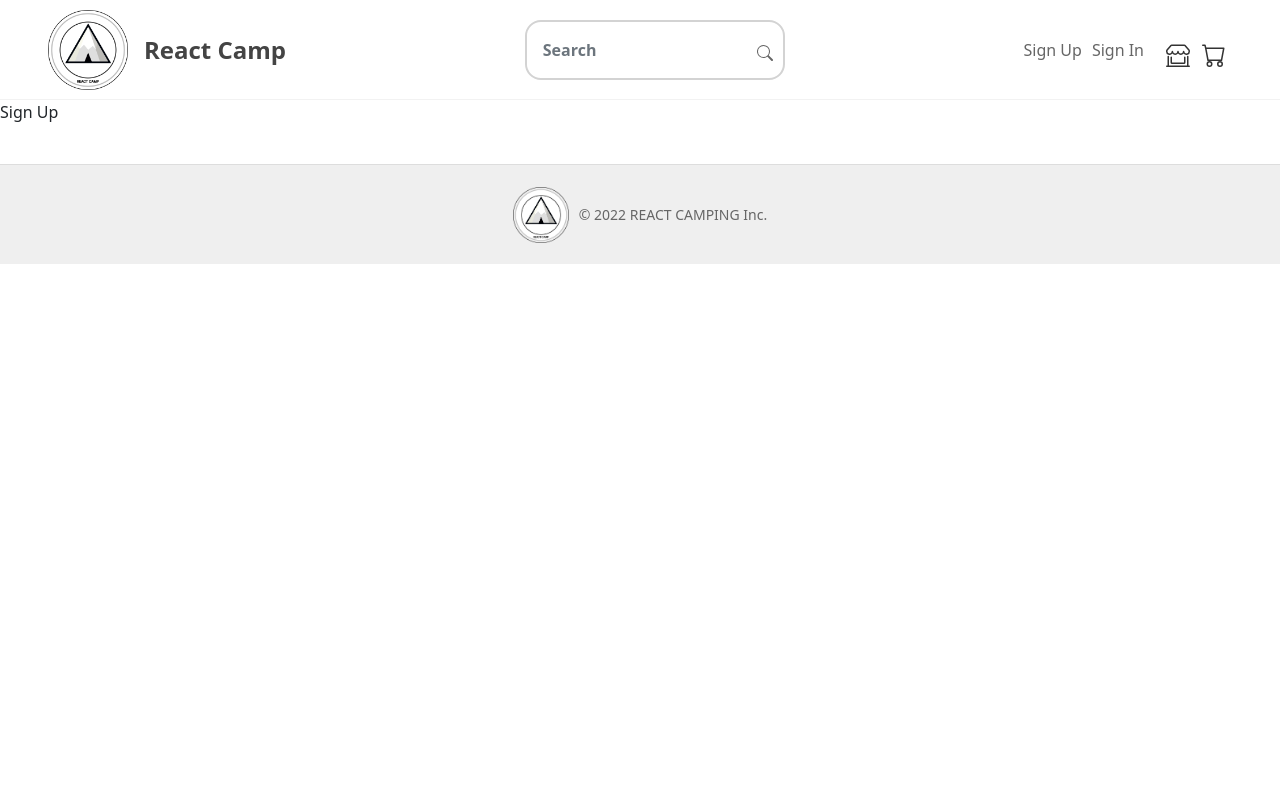
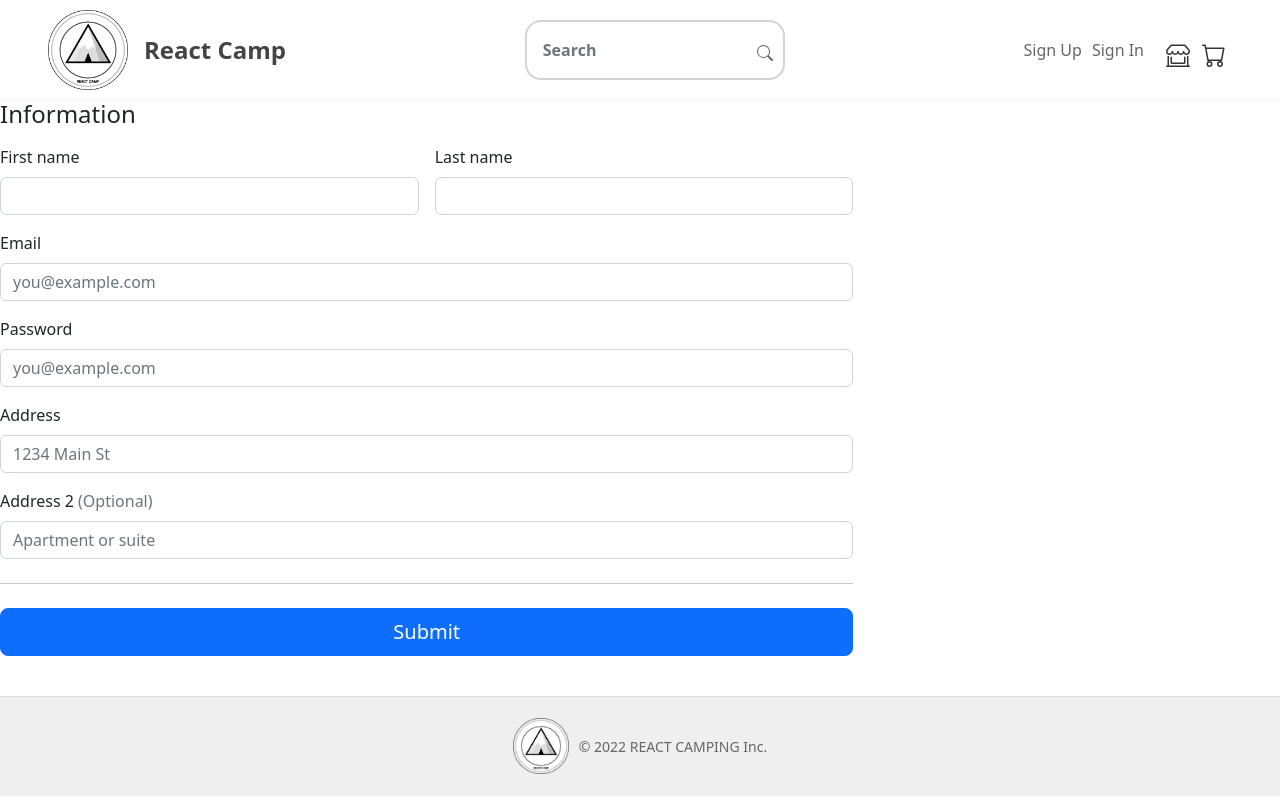
Before and after one commit to Lazade/react-camp, a React (Create React App) app: page /signin in a window 1280 px wide. Built offline with nearby package versions, Linux system fonts and the light colour scheme.

Commit message:
added Button component, sign in, sign up page

```diff
--- /dev/null
+++ b/src/components/button/button.scss
@@ -0,0 +1,64 @@
+.bttn-stretch {
+  width: 100%;
+  margin: 0;
+  border-width: 0;
+  border-color: transparent;
+  background: transparent;
+  font-weight: 400;
+  cursor: pointer;
+  position: relative;
+  font-size: 20px;
+  font-family: inherit;
+  padding: 5px 12px;
+  overflow: hidden;
+  border-width: 0;
+  border-radius: 0;
+  background: transparent;
+  color: black;
+  letter-spacing: 0;
+  -webkit-transition: all 0.2s cubic-bezier(0.02, 0.01, 0.47, 1);
+  transition: all 0.2s cubic-bezier(0.02, 0.01, 0.47, 1);
+}
+.bttn-stretch:after,
+.bttn-stretch:before {
+  position: absolute;
+  left: 0;
+  width: 100%;
+  height: 1px;
+  background: currentColor;
+  content: "";
+  opacity: 0.65;
+  -webkit-transition: all 0.2s cubic-bezier(0.02, 0.01, 0.47, 1);
+  transition: all 0.2s cubic-bezier(0.02, 0.01, 0.47, 1);
+  -webkit-transform: scaleX(0);
+  transform: scaleX(0);
+}
+.bttn-stretch:after {
+  top: 0;
+}
+.bttn-stretch:before {
+  bottom: 0;
+}
+.bttn-stretch:hover,
+.bttn-stretch:focus {
+  letter-spacing: 2px;
+  opacity: 0.9;
+  -webkit-transition: all 0.3s cubic-bezier(0.02, 0.01, 0.47, 1);
+  transition: all 0.3s cubic-bezier(0.02, 0.01, 0.47, 1);
+}
+.bttn-stretch:hover:after,
+.bttn-stretch:focus:after {
+  opacity: 1;
+  -webkit-transition: all 0.3s cubic-bezier(0.02, 0.01, 0.47, 1);
+  transition: all 0.3s cubic-bezier(0.02, 0.01, 0.47, 1);
+  -webkit-transform: scaleX(1);
+  transform: scaleX(1);
+}
+.bttn-stretch:hover:before,
+.bttn-stretch:focus:before {
+  opacity: 1;
+  -webkit-transition: all 0.3s cubic-bezier(0.02, 0.01, 0.47, 1);
+  transition: all 0.3s cubic-bezier(0.02, 0.01, 0.47, 1);
+  -webkit-transform: scaleX(1);
+  transform: scaleX(1);
+}
--- /dev/null
+++ b/src/components/button/button.tsx
@@ -0,0 +1,12 @@
+import React from "react";
+import "./button.scss";
+
+interface MyProps {
+  text: string;
+}
+
+export const Button: React.FC<MyProps> = (props: MyProps) => {
+  return (
+    <button className="bttn-stretch bttn-md bttn-primary">{props.text}</button>
+  );
+};
--- a/src/pages/signin/SignIn.module.scss
+++ b/src/pages/signin/SignIn.module.scss
@@ -0,0 +1,17 @@
+.form_signin {
+  max-width: 330px;
+  padding: 15px;
+  z-index: 2;
+}
+
+.form_signin input[type="email"] {
+  margin-bottom: -1px;
+  border-bottom-right-radius: 0;
+  border-bottom-left-radius: 0;
+}
+
+.form_signin input[type="password"] {
+  margin-bottom: 10px;
+  border-top-left-radius: 0;
+  border-top-right-radius: 0;
+}
--- a/src/pages/signin/SignIn.tsx
+++ b/src/pages/signin/SignIn.tsx
@@ -1,14 +1,65 @@
-import React from "react";
+import React, { useState } from "react";
+import axios from "axios";
 import { Header, Footer } from "../../components";
-import styles from './SignIn.module.scss';
+import styles from "./SignIn.module.scss";
+import { Button } from "../../components/button/button";
 
 export const SignIn: React.FC = () => {
-  return(
+  const [email, setEmail] = useState("");
+  const [password, setPassword] = useState("");
+  const handleSubmit = async (e) => {
+    e.preventDefault();
+    try {
+      const { data } = await axios.post(`http://localhost:8000/api/signin`, {
+        email,
+        password,
+      });
+
+      if (data.error) {
+        console.log(data.error);
+      } else {
+        window.localStorage.setItem("auth", JSON.stringify(data));
+      }
+    } catch (err) {}
+  };
+  return (
     <>
-    <Header />
-    SignIn Page
-    {/* Todo */}
-    <Footer />
+      <Header />
+      <form
+        onSubmit={handleSubmit}
+        className={styles.form_signin + " w-100 m-auto"}
+      >
+        {/* <img className="mb-4" src={logo} alt="logo" width={72} /> */}
+        <h1 className="h3 mb-3 fw-normal">Please sign in</h1>
+        <div className="form-floating">
+          <input
+            onChange={(e) => setEmail(e.target.value)}
+            type="email"
+            className="form-control"
+            id="floatingInput"
+            placeholder="name@example.com"
+          />
+          <label htmlFor="floatingInput">Email address</label>
+        </div>
+        <div className="form-floating">
+          <input
+            onChange={(e) => setPassword(e.target.value)}
+            type="password"
+            className="form-control"
+            id="floatingPassword"
+            placeholder="Password"
+          />
+          <label htmlFor="floatingPassword">Password</label>
+        </div>
+        <div className="checkbox mb-3">
+          <label>
+            <input type="checkbox" defaultValue="remember-me" /> Remember me
+          </label>
+        </div>
+        <Button text="Sign in" />
+      </form>
+
+      <Footer />
     </>
   );
 };
--- a/src/pages/signup/SignUp.tsx
+++ b/src/pages/signup/SignUp.tsx
@@ -1,14 +1,135 @@
-import React from "react";
+import React, { useState } from "react";
+import axios from "axios";
 import { Header, Footer } from "../../components";
-import styles from './SignUp.module.scss';
+import styles from "./SignUp.module.scss";
 
 export const SignUp: React.FC = () => {
-  return(
+  const [firstName, setFirstName] = useState("");
+  const [lastName, setLastName] = useState("");
+  const [email, setEmail] = useState("");
+  const [password, setPassword] = useState("");
+
+  const handleSubmit = async (e) => {
+    e.preventDefault();
+    try {
+      const { data } = await axios.post(`http://localhost:8000/api/signup`, {
+        name: `${firstName.trim()} ${lastName.trim()}`,
+        email,
+        password,
+      });
+
+      if (data.error) {
+        console.log(data.error);
+      } else {
+        setFirstName("");
+        setLastName("");
+        setEmail("");
+        setPassword("");
+      }
+    } catch (err) {}
+  };
+  return (
     <>
-    <Header />
-    Sign Up
-    {/* Todo */}
-    <Footer />
+      <Header />
+      <div className="col-md-7 col-lg-8">
+        <h4 className="mb-3">Information</h4>
+        <form className="needs-validation" noValidate onSubmit={handleSubmit}>
+          <div className="row g-3">
+            <div className="col-sm-6">
+              <label htmlFor="firstName" className="form-label">
+                First name
+              </label>
+              <input
+                onChange={(e) => setFirstName(e.target.value)}
+                type="text"
+                className="form-control"
+                id="firstName"
+                required
+              />
+              <div className="invalid-feedback">
+                Valid first name is required.
+              </div>
+            </div>
+            <div className="col-sm-6">
+              <label htmlFor="lastName" className="form-label">
+                Last name
+              </label>
+              <input
+                onChange={(e) => setLastName(e.target.value)}
+                type="text"
+                className="form-control"
+                id="lastName"
+                required
+              />
+              <div className="invalid-feedback">
+                Valid last name is required.
+              </div>
+            </div>
+            <div className="col-12">
+              <label htmlFor="email" className="form-label">
+                Email
+              </label>
+              <input
+                onChange={(e) => setEmail(e.target.value)}
+                type="email"
+                className="form-control"
+                id="email"
+                placeholder="you@example.com"
+              />
+              <div className="invalid-feedback">
+                Please enter a valid email address for shipping updates.
+              </div>
+            </div>
+            <div className="col-12">
+              <label htmlFor="email" className="form-label">
+                Password
+              </label>
+              <input
+                onChange={(e) => setPassword(e.target.value)}
+                type="password"
+                className="form-control"
+                id="email"
+                placeholder="you@example.com"
+              />
+              <div className="invalid-feedback">
+                Please enter a valid Password address for shipping updates.
+              </div>
+            </div>
+            <div className="col-12">
+              <label htmlFor="address" className="form-label">
+                Address
+              </label>
+              <input
+                type="text"
+                className="form-control"
+                id="address"
+                placeholder="1234 Main St"
+                required
+              />
+              <div className="invalid-feedback">
+                Please enter your shipping address.
+              </div>
+            </div>
+            <div className="col-12">
+              <label htmlFor="address2" className="form-label">
+                Address 2 <span className="text-muted">(Optional)</span>
+              </label>
+              <input
+                type="text"
+                className="form-control"
+                id="address2"
+                placeholder="Apartment or suite"
+              />
+            </div>
+          </div>
+          <hr className="my-4" />
+          <button className="w-100 btn btn-primary btn-lg" type="submit">
+            Submit
+          </button>
+        </form>
+      </div>
+
+      <Footer />
     </>
   );
-}
+};
```
Also changed, not shown: 1 other file (tests, documents, lock files or other folders).
